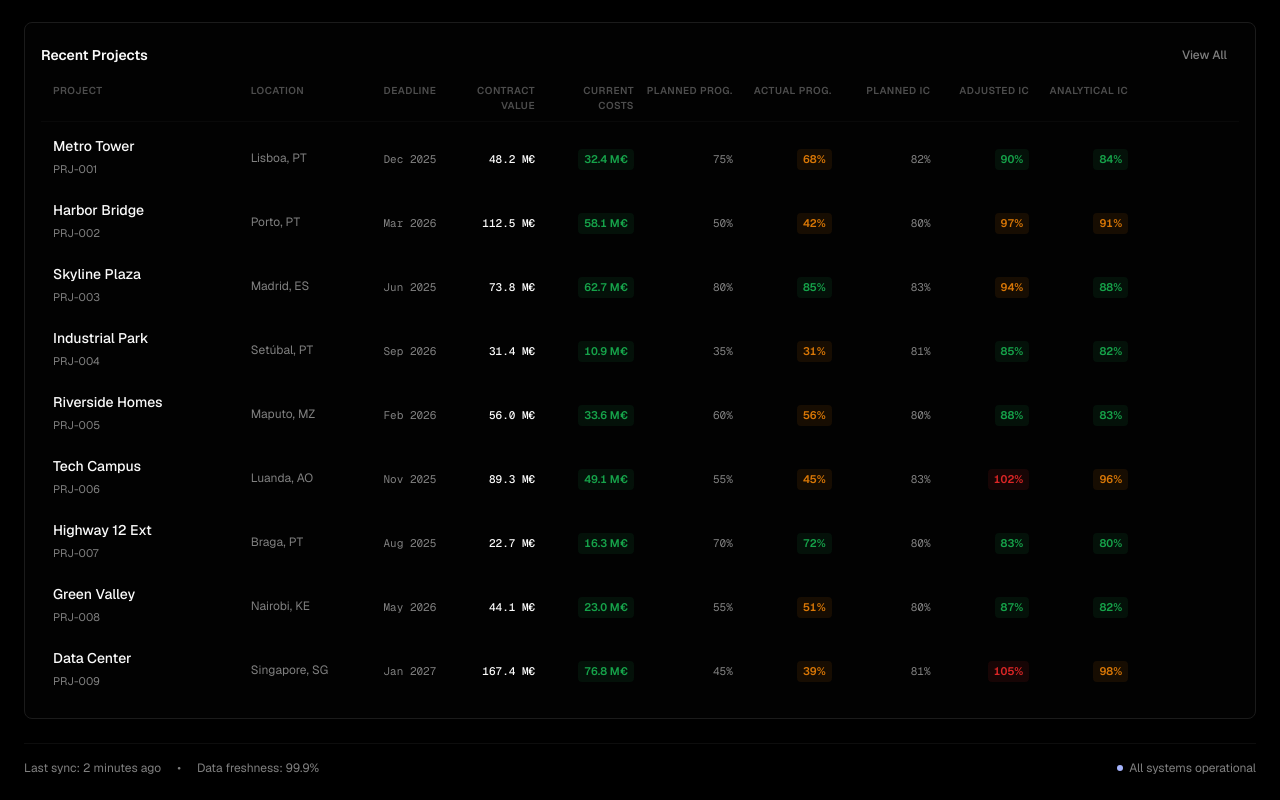
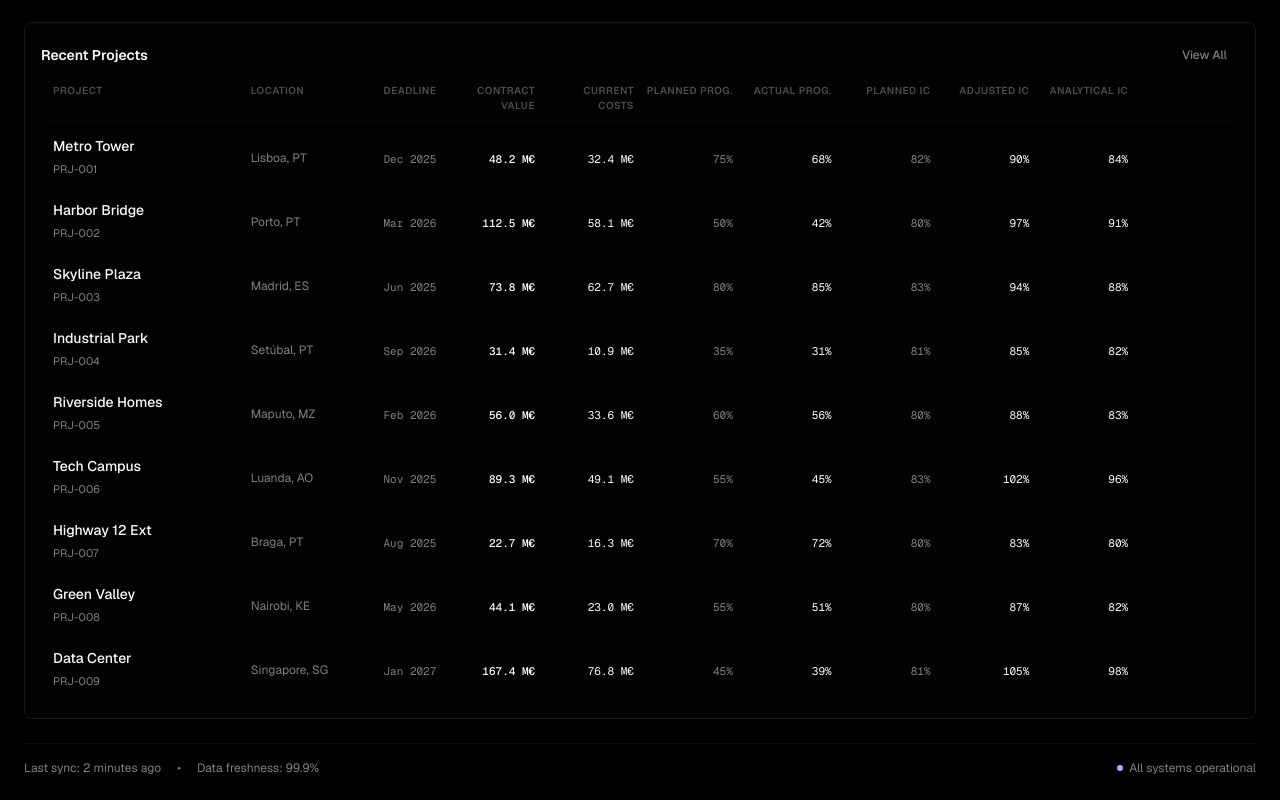
Before and after one commit to danielrebelo-volis/v0-volis-build-dashboard, a Next.js app: page / in a window 1280 px wide. Shown: the part 844-1644 px from the top of the page. Built offline with nearby package versions, Linux system fonts and the light colour scheme.

Commit message:
feat: replace color badges with plain text in Recent Projects table
Remove unused Badge component and color helpers for cleaner code.

```diff
--- a/components/project-list.tsx
+++ b/components/project-list.tsx
@@ -18,32 +18,6 @@ interface Project {
   analyticalIC: number      // % — always < adjustedIC
 }
 
-// Colour scale: green ≤ 90%, amber 91–100%, red > 100%
-function icColor(value: number): string {
-  if (value <= 90) return "#16a34a"   // green-600
-  if (value <= 100) return "#d97706"  // amber-600
-  return "#dc2626"                    // red-600
-}
-
-// Progress deviation: actual vs planned
-// actual >= planned → green, within 10% below → amber, > 10% below → red
-function progressColor(actual: number, planned: number): string {
-  const diff = actual - planned
-  if (diff >= 0) return "#16a34a"
-  if (diff >= -10) return "#d97706"
-  return "#dc2626"
-}
-
-function Badge({ value, color }: { value: string; color: string }) {
-  return (
-    <span
-      className="inline-flex items-center px-1.5 py-0.5 rounded text-[11px] font-semibold tabular-nums"
-      style={{ color, backgroundColor: `${color}18` }}
-    >
-      {value}
-    </span>
-  )
-}
 
 const COLUMNS = [
   { label: "Project", span: "col-span-2" },
@@ -92,7 +66,7 @@ function ProjectRow({ name, id, location, deadline, contractValue, currentCosts,
 
         {/* Current Costs */}
         <div className="col-span-1 text-right">
-          <Badge value={`${currentCosts.toFixed(1)} M€`} color={currentCosts > contractValue ? "#dc2626" : currentCosts > contractValue * 0.9 ? "#d97706" : "#16a34a"} />
+          <span className="text-[11px] font-mono text-foreground">{currentCosts.toFixed(1)} M€</span>
         </div>
 
         {/* Planned Progress */}
@@ -102,7 +76,7 @@ function ProjectRow({ name, id, location, deadline, contractValue, currentCosts,
 
         {/* Actual Progress */}
         <div className="col-span-1 text-right">
-          <Badge value={`${actualProgress}%`} color={progressColor(actualProgress, plannedProgress)} />
+          <span className="text-[11px] font-mono text-foreground">{actualProgress}%</span>
         </div>
 
         {/* Planned IC */}
@@ -112,12 +86,12 @@ function ProjectRow({ name, id, location, deadline, contractValue, currentCosts,
 
         {/* Adjusted IC */}
         <div className="col-span-1 text-right">
-          <Badge value={`${adjustedIC}%`} color={icColor(adjustedIC)} />
+          <span className="text-[11px] font-mono text-foreground">{adjustedIC}%</span>
         </div>
 
         {/* Analytical IC */}
         <div className="col-span-1 text-right">
-          <Badge value={`${analyticalIC}%`} color={icColor(analyticalIC)} />
+          <span className="text-[11px] font-mono text-foreground">{analyticalIC}%</span>
         </div>
 
         {/* Spacer for grid alignment */}
```
